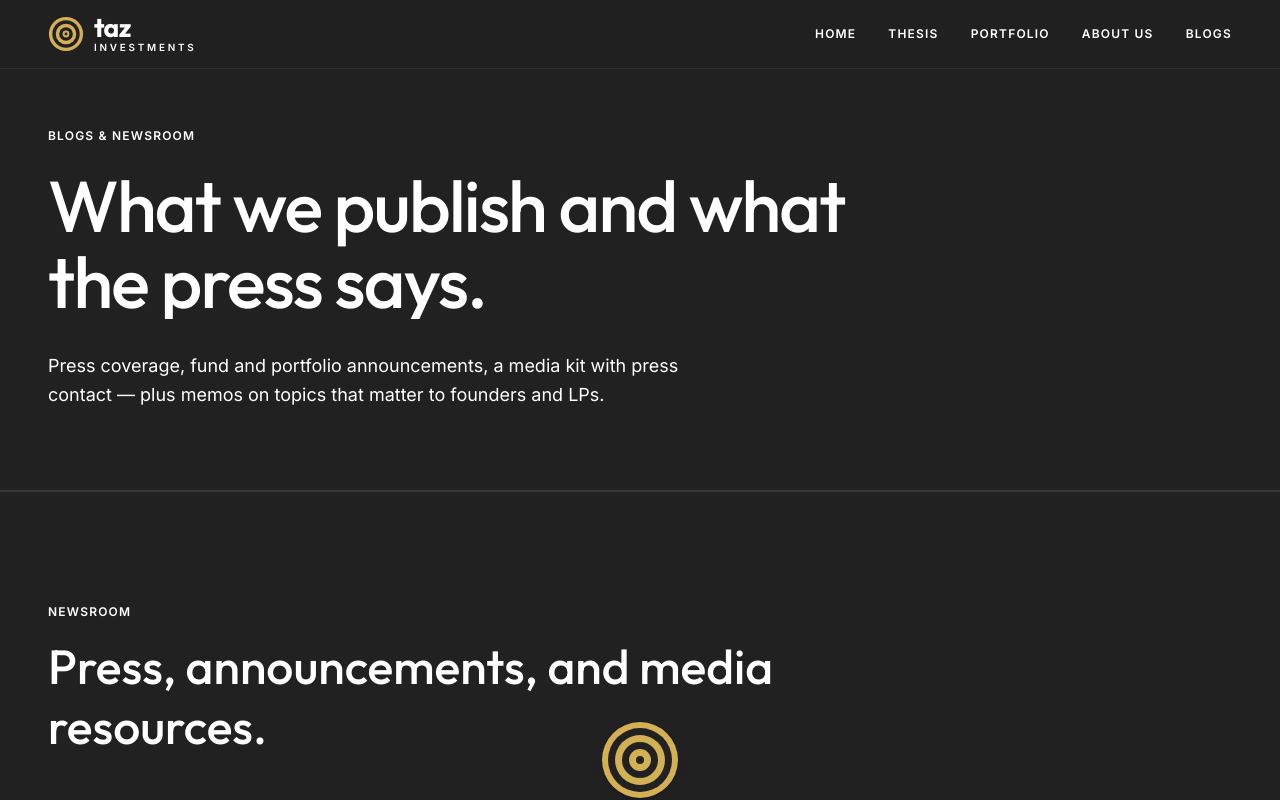
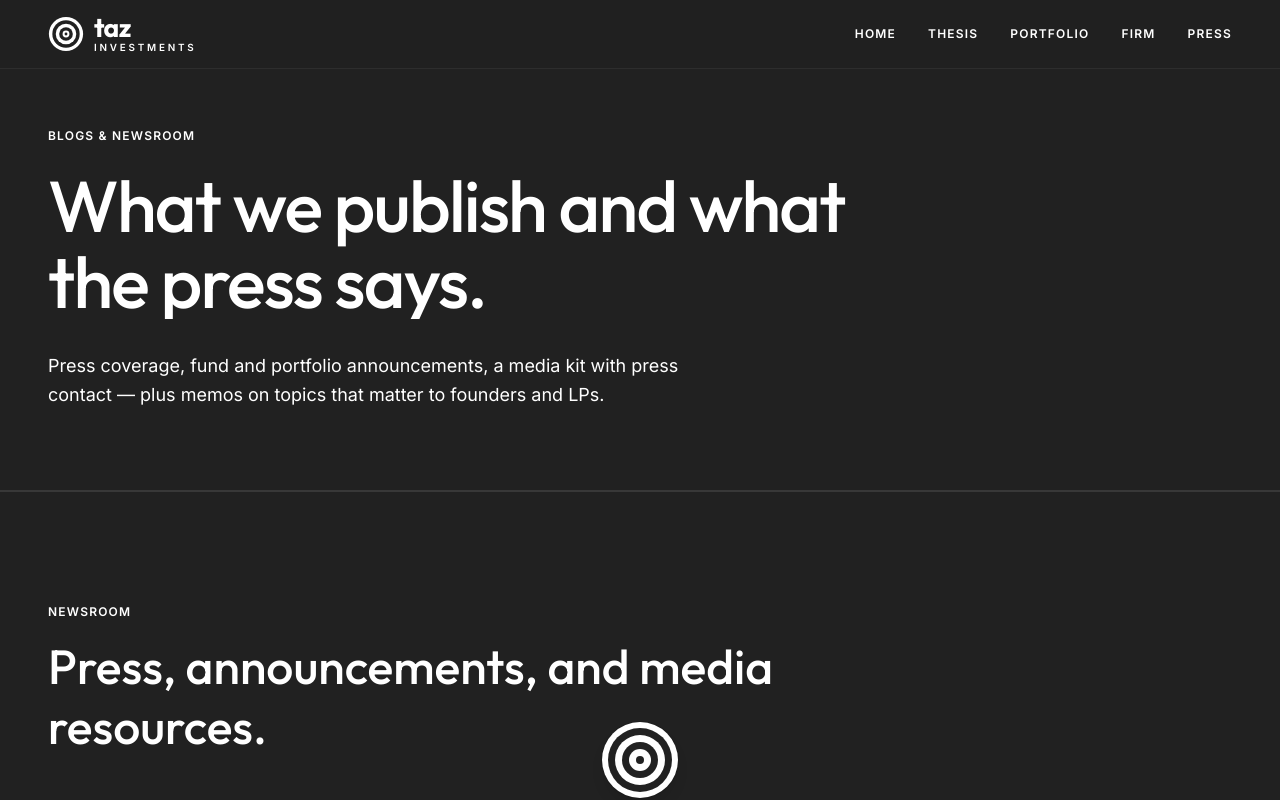
Before and after one commit to KiranSwamy456/taz-investments, a Next.js app: page /blogs in a window 1280 px wide. Shown: the top 800 px of the page. Built offline with nearby package versions, Linux system fonts and the light colour scheme.

Commit message:
ui chnages

```diff
--- a/app/globals.css
+++ b/app/globals.css
@@ -249,9 +249,19 @@ main > section[data-scroll-tone] [data-scroll-text] *:not(svg):not(path):not(cir
 }
 
 /* Bottom nav labels: solid text only, no scroll gradient or shadow */
-[data-nav-label] {
-  color: inherit !important;
-  -webkit-text-fill-color: currentColor !important;
+[data-nav-label][data-nav-label-dark="true"] {
+  color: hsl(0 0% 100%) !important;
+  -webkit-text-fill-color: hsl(0 0% 100%) !important;
+  text-shadow: none !important;
+  background-image: none !important;
+  background-clip: unset !important;
+  -webkit-background-clip: unset !important;
+  opacity: 1 !important;
+}
+
+[data-nav-label][data-nav-label-dark="false"] {
+  color: hsl(0 0% 9%) !important;
+  -webkit-text-fill-color: hsl(0 0% 9%) !important;
   text-shadow: none !important;
   background-image: none !important;
   background-clip: unset !important;
--- a/components/brand/BrandLogo.tsx
+++ b/components/brand/BrandLogo.tsx
@@ -22,8 +22,8 @@ const sizes = {
   },
 } as const;
 
-/** Concentric ring mark — gold + black brand icon */
-const BRAND_GOLD = "#d4af55";
+/** Concentric ring mark — white + black, matches bottom nav icon */
+const BRAND_LIGHT = "#ffffff";
 const BRAND_DARK = "#212121";
 
 function BrandMark({ className }: { className?: string }) {
@@ -35,11 +35,11 @@ function BrandMark({ className }: { className?: string }) {
       className={cn("shrink-0", className)}
       aria-hidden
     >
-      <circle cx="20" cy="20" r="19" fill={BRAND_GOLD} />
+      <circle cx="20" cy="20" r="19" fill={BRAND_LIGHT} />
       <circle cx="20" cy="20" r="15.2" fill={BRAND_DARK} />
-      <circle cx="20" cy="20" r="11.4" fill={BRAND_GOLD} />
+      <circle cx="20" cy="20" r="11.4" fill={BRAND_LIGHT} />
       <circle cx="20" cy="20" r="7.6" fill={BRAND_DARK} />
-      <circle cx="20" cy="20" r="3.8" fill={BRAND_GOLD} />
+      <circle cx="20" cy="20" r="3.8" fill={BRAND_LIGHT} />
       <circle cx="20" cy="20" r="1.6" fill={BRAND_DARK} />
     </svg>
   );
--- a/components/layout/BottomNav.tsx
+++ b/components/layout/BottomNav.tsx
@@ -11,13 +11,13 @@ import {
 } from "framer-motion";
 import { X } from "lucide-react";
 
-/** Uniform band width (every gold + black ring same thickness). */
+/** Uniform band width (every black + white ring same thickness). */
 const RING_BAND = 0.18;
 
 /** Outside → inside: blogs, about us, portfolio, thesis, home */
 const rings = [
-  { scale: 1, href: "/blogs", label: "Blogs", dark: true },
-  { scale: 1 - RING_BAND, href: "/about", label: "About us", dark: false },
+  { scale: 1, href: "/blogs", label: "Press", dark: true },
+  { scale: 1 - RING_BAND, href: "/about", label: "Firm", dark: false },
   { scale: 1 - RING_BAND * 2, href: "/portfolio", label: "Portfolio", dark: true },
   { scale: 1 - RING_BAND * 3, href: "/thesis", label: "Thesis", dark: false },
   { scale: 1 - RING_BAND * 4, href: "/", label: "Home", dark: true },
@@ -48,17 +48,17 @@ const TRIGGER_ZOOM_HOVER = {
 };
 
 function NavTriggerRings({ inverted }: { inverted: boolean }) {
-  const black = inverted ? "bg-accent" : "bg-background";
-  const gold = inverted ? "bg-background" : "bg-accent";
+  const black = inverted ? "bg-white" : "bg-background";
+  const white = inverted ? "bg-background" : "bg-white";
 
   return (
     <span className="relative block h-full w-full" aria-hidden>
       <span className={`absolute inset-0 rounded-full transition-colors duration-500 ease-out ${black}`} />
-      <span className={`absolute inset-[11%] rounded-full transition-colors duration-500 ease-out ${gold}`} />
+      <span className={`absolute inset-[11%] rounded-full transition-colors duration-500 ease-out ${white}`} />
       <span className={`absolute inset-[22%] rounded-full transition-colors duration-500 ease-out ${black}`} />
-      <span className={`absolute inset-[33%] rounded-full transition-colors duration-500 ease-out ${gold}`} />
+      <span className={`absolute inset-[33%] rounded-full transition-colors duration-500 ease-out ${white}`} />
       <span className={`absolute inset-[44%] rounded-full transition-colors duration-500 ease-out ${black}`} />
-      <span className={`absolute inset-[55%] rounded-full transition-colors duration-500 ease-out ${gold}`} />
+      <span className={`absolute inset-[55%] rounded-full transition-colors duration-500 ease-out ${white}`} />
       <span className={`absolute inset-[66%] rounded-full transition-colors duration-500 ease-out ${black}`} />
     </span>
   );
@@ -77,14 +77,10 @@ function ringLabelBottom(ringScale: number, nextScale: number): string {
 }
 
 function ringLabelFontSize(label: string): string {
-  return label === "About us"
+  return label === "Portfolio"
     ? "clamp(0.65rem, calc(var(--nav-outer) * 0.048), 0.88rem)"
     : "clamp(0.75rem, calc(var(--nav-outer) * 0.056), 1.05rem)";
 }
-
-const GOLD_BORDER = "#d4af55";
-const RING_BORDER_DARK = "rgba(255, 255, 255, 0.22)";
-const RING_BORDER_GOLD = "rgba(0, 0, 0, 0.2)";
 
 const ringVariants: Variants = {
   hidden: (i: number) => ({
@@ -223,47 +219,22 @@ export function BottomNav() {
                 transition={{ duration: 0.2, ease: "easeOut" }}
                 onMouseLeave={() => setHoveredRing(null)}
               >
-                {/* Soft gold glow (circular only — no scale to avoid square flash) */}
-                <motion.div
-                  className="pointer-events-none absolute left-1/2 bottom-0 z-[-1] aspect-square -translate-x-1/2 translate-y-1/2 rounded-full bg-accent/20 blur-[90px]"
-                  style={{ width: "var(--nav-outer)" }}
-                  initial={{ opacity: 0 }}
-                  animate={{ opacity: [0, 0.5, 0.22] }}
-                  exit={{ opacity: 0, transition: { duration: 0.2 } }}
-                  transition={{
-                    duration: OPEN_DURATION + rings.length * STAGGER,
-                    times: [0, 0.5, 1],
-                    ease: EASE_IN,
-                  }}
-                />
-
                 {rings.map(({ scale, href, label: labelText, dark }, idx) => {
                     const size = `calc(var(--nav-outer) * ${scale})`;
-                    const ringFill = dark ? "bg-background" : "bg-accent shadow-md";
+                    const ringBody = `relative block h-full w-full overflow-hidden rounded-full ring-2 ${
+                      dark
+                        ? "bg-background ring-white/20"
+                        : "bg-white shadow-md ring-black/25"
+                    }`;
                     const targetScale = waveScale(idx, hoveredRing);
-                    const goldFadeDelay = ringOpenDelay(idx) + OPEN_DURATION * 0.45;
-                    const settledBorder = dark ? RING_BORDER_DARK : RING_BORDER_GOLD;
 
                     const ringLink = (
-                      <motion.div
-                        className={`pointer-events-auto h-full w-full overflow-hidden rounded-full border-[3px] ${ringFill}`}
-                        initial={{ borderColor: GOLD_BORDER }}
-                        animate={{ borderColor: settledBorder }}
-                        transition={{
-                          borderColor: {
-                            duration: 0.5,
-                            delay: goldFadeDelay,
-                            ease: "easeOut",
-                          },
-                        }}
-                      >
-                        <Link
-                          href={href}
-                          onClick={close}
-                          className="block h-full w-full rounded-full"
-                          aria-label={labelText}
-                        />
-                      </motion.div>
+                      <Link
+                        href={href}
+                        onClick={close}
+                        className={`pointer-events-auto ${ringBody}`}
+                        aria-label={labelText}
+                      />
                     );
 
                     return (
@@ -305,7 +276,7 @@ export function BottomNav() {
                   })}
 
                 <div
-                  className="pointer-events-none absolute left-1/2 bottom-0 z-[80] flex -translate-x-1/2 translate-y-1/2 items-center justify-center overflow-hidden rounded-full border-[3px] border-accent bg-accent p-[clamp(6px,1.6vw,12px)] shadow-md"
+                  className="pointer-events-none absolute left-1/2 bottom-0 z-[80] flex -translate-x-1/2 translate-y-1/2 items-center justify-center overflow-hidden rounded-full bg-white p-[clamp(6px,1.6vw,12px)] shadow-md"
                   style={{
                     width: `calc(var(--nav-outer) * ${centerScale * 1.7})`,
                     height: `calc(var(--nav-outer) * ${centerScale * 1.7})`,
@@ -327,7 +298,7 @@ export function BottomNav() {
                     whileHover={{ scale: 1.08 }}
                     whileTap={{ scale: 0.96 }}
                     transition={HOVER_SPRING}
-                    className="pointer-events-auto flex shrink-0 items-center justify-center rounded-full bg-background text-accent"
+                    className="pointer-events-auto flex shrink-0 cursor-pointer items-center justify-center rounded-full bg-background text-white"
                   >
                     <X className="h-[38%] w-[38%]" strokeWidth={2.5} />
                   </motion.button>
@@ -355,6 +326,7 @@ export function BottomNav() {
                       href={href}
                       onClick={close}
                       data-nav-label
+                      data-nav-label-dark={dark ? "true" : "false"}
                       className={`${labelLinkClass(dark)} pointer-events-auto px-3 py-1`}
                       style={{ fontSize: ringLabelFontSize(labelText) }}
                       onMouseEnter={() => setHoveredRing(idx)}
@@ -392,8 +364,8 @@ export function BottomNav() {
             <motion.span
               className={`flex h-full w-full items-center justify-center rounded-full p-[5px] shadow-lg ring-1 transition-colors duration-500 ease-out will-change-transform md:p-[6px] ${
                 triggerHovered
-                  ? "bg-background ring-accent/30"
-                  : "bg-accent ring-black/10"
+                  ? "bg-background ring-white/15"
+                  : "bg-white ring-black/10"
               }`}
               style={{ transformOrigin: "50% 50%" }}
               initial={false}
--- a/components/layout/Header.tsx
+++ b/components/layout/Header.tsx
@@ -5,8 +5,8 @@ const NAV = [
   { href: "/", label: "Home" },
   { href: "/thesis", label: "Thesis" },
   { href: "/portfolio", label: "Portfolio" },
-  { href: "/about", label: "About us" },
-  { href: "/blogs", label: "Blogs" },
+  { href: "/about", label: "Firm" },
+  { href: "/blogs", label: "Press" },
 ] as const;
 
 export function Header() {
```
